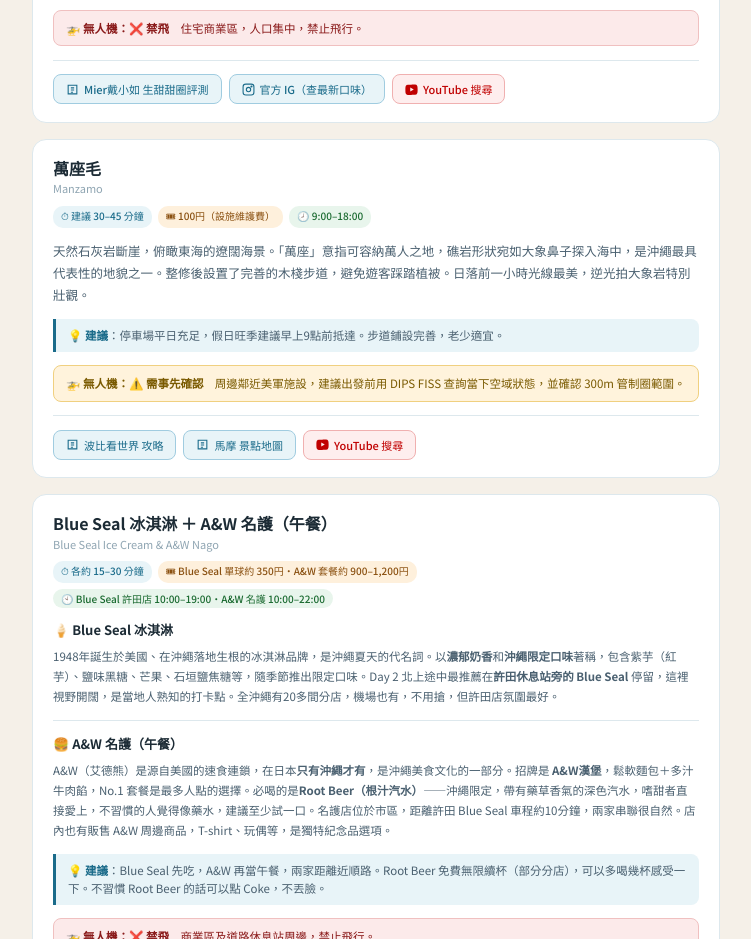
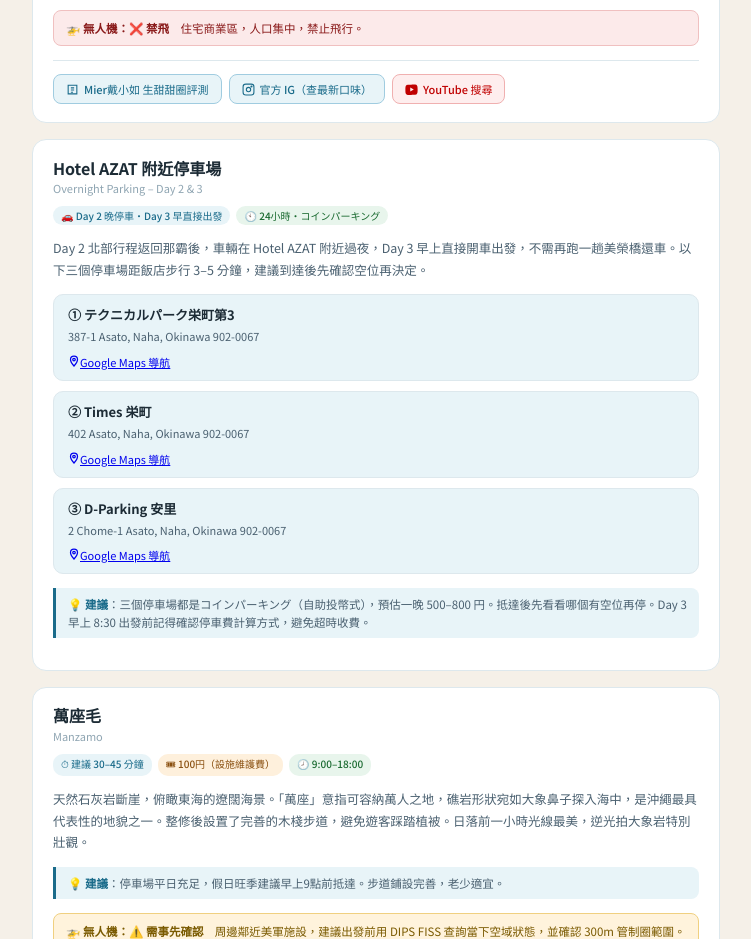
Before and after one commit to liberliutw/okinawa-2025, a plain HTML site: page spots.html in a window 1280 px wide. Shown: the part 3560-4499 px from the top of the page, without its empty margins (264-1015 px from the left). Drawn offline with Linux system fonts and the light colour scheme.

Commit message:
Add parking info card with 3 lots near Hotel AZAT

```diff
--- a/spots.html
+++ b/spots.html
@@ -435,6 +435,56 @@
 </div>
 
 
+
+<!-- 停車場資訊 -->
+<div class="spot-card" id="parking">
+  <div class="spot-top">
+    <div><div class="spot-name">Hotel AZAT 附近停車場</div><div class="spot-en">Overnight Parking – Day 2 &amp; 3</div></div>
+  </div>
+  <div class="spot-meta">
+    <span class="meta-pill">🚗 Day 2 晚停車・Day 3 早直接出發</span>
+    <span class="meta-pill time">🕙 24小時・コインパーキング</span>
+  </div>
+  <div class="spot-desc">
+    Day 2 北部行程返回那霸後，車輛在 Hotel AZAT 附近過夜，Day 3 早上直接開車出發，不需再跑一趟美榮橋還車。以下三個停車場距飯店步行 3–5 分鐘，建議到達後先確認空位再決定。
+  </div>
+
+  <div style="display:flex;flex-direction:column;gap:10px;margin-bottom:0.85rem;">
+
+    <div style="background:var(--ocean-light);border:1px solid var(--border);border-radius:10px;padding:10px 14px;">
+      <div style="font-size:13px;font-weight:700;color:var(--ink);margin-bottom:4px;">① テクニカルパーク栄町第3</div>
+      <div style="font-size:11px;color:var(--ink-mid);line-height:1.6;margin-bottom:8px;">387-1 Asato, Naha, Okinawa 902-0067</div>
+      <div style="display:flex;gap:6px;flex-wrap:wrap;">
+        <a class="nav-btn" href="https://maps.google.com/?q=387-1+Asato,+Naha,+Okinawa+902-0067&navigate=yes" target="_blank" style="font-size:11px;">
+          <svg width="12" height="12" viewBox="0 0 24 24" fill="none" stroke="currentColor" stroke-width="2.5"><path d="M12 2C8.13 2 5 5.13 5 9c0 5.25 7 13 7 13s7-7.75 7-13c0-3.87-3.13-7-7-7z"/><circle cx="12" cy="9" r="2.5"/></svg>Google Maps 導航
+        </a>
+      </div>
+    </div>
+
+    <div style="background:var(--ocean-light);border:1px solid var(--border);border-radius:10px;padding:10px 14px;">
+      <div style="font-size:13px;font-weight:700;color:var(--ink);margin-bottom:4px;">② Times 栄町</div>
+      <div style="font-size:11px;color:var(--ink-mid);line-height:1.6;margin-bottom:8px;">402 Asato, Naha, Okinawa 902-0067</div>
+      <div style="display:flex;gap:6px;flex-wrap:wrap;">
+        <a class="nav-btn" href="https://maps.google.com/?q=402+Asato,+Naha,+Okinawa+902-0067&navigate=yes" target="_blank" style="font-size:11px;">
+          <svg width="12" height="12" viewBox="0 0 24 24" fill="none" stroke="currentColor" stroke-width="2.5"><path d="M12 2C8.13 2 5 5.13 5 9c0 5.25 7 13 7 13s7-7.75 7-13c0-3.87-3.13-7-7-7z"/><circle cx="12" cy="9" r="2.5"/></svg>Google Maps 導航
+        </a>
+      </div>
+    </div>
+
+    <div style="background:var(--ocean-light);border:1px solid var(--border);border-radius:10px;padding:10px 14px;">
+      <div style="font-size:13px;font-weight:700;color:var(--ink);margin-bottom:4px;">③ D-Parking 安里</div>
+      <div style="font-size:11px;color:var(--ink-mid);line-height:1.6;margin-bottom:8px;">2 Chome-1 Asato, Naha, Okinawa 902-0067</div>
+      <div style="display:flex;gap:6px;flex-wrap:wrap;">
+        <a class="nav-btn" href="https://maps.google.com/?q=2+Chome-1+Asato,+Naha,+Okinawa+902-0067&navigate=yes" target="_blank" style="font-size:11px;">
+          <svg width="12" height="12" viewBox="0 0 24 24" fill="none" stroke="currentColor" stroke-width="2.5"><path d="M12 2C8.13 2 5 5.13 5 9c0 5.25 7 13 7 13s7-7.75 7-13c0-3.87-3.13-7-7-7z"/><circle cx="12" cy="9" r="2.5"/></svg>Google Maps 導航
+        </a>
+      </div>
+    </div>
+
+  </div>
+
+  <div class="spot-tip"><b>💡 建議</b>：三個停車場都是コインパーキング（自助投幣式），預估一晚 500–800 円。抵達後先看看哪個有空位再停。Day 3 早上 8:30 出發前記得確認停車費計算方式，避免超時收費。</div>
+</div>
 
 <!-- 萬座毛 -->
 <div class="spot-card" id="manzamo">
```
